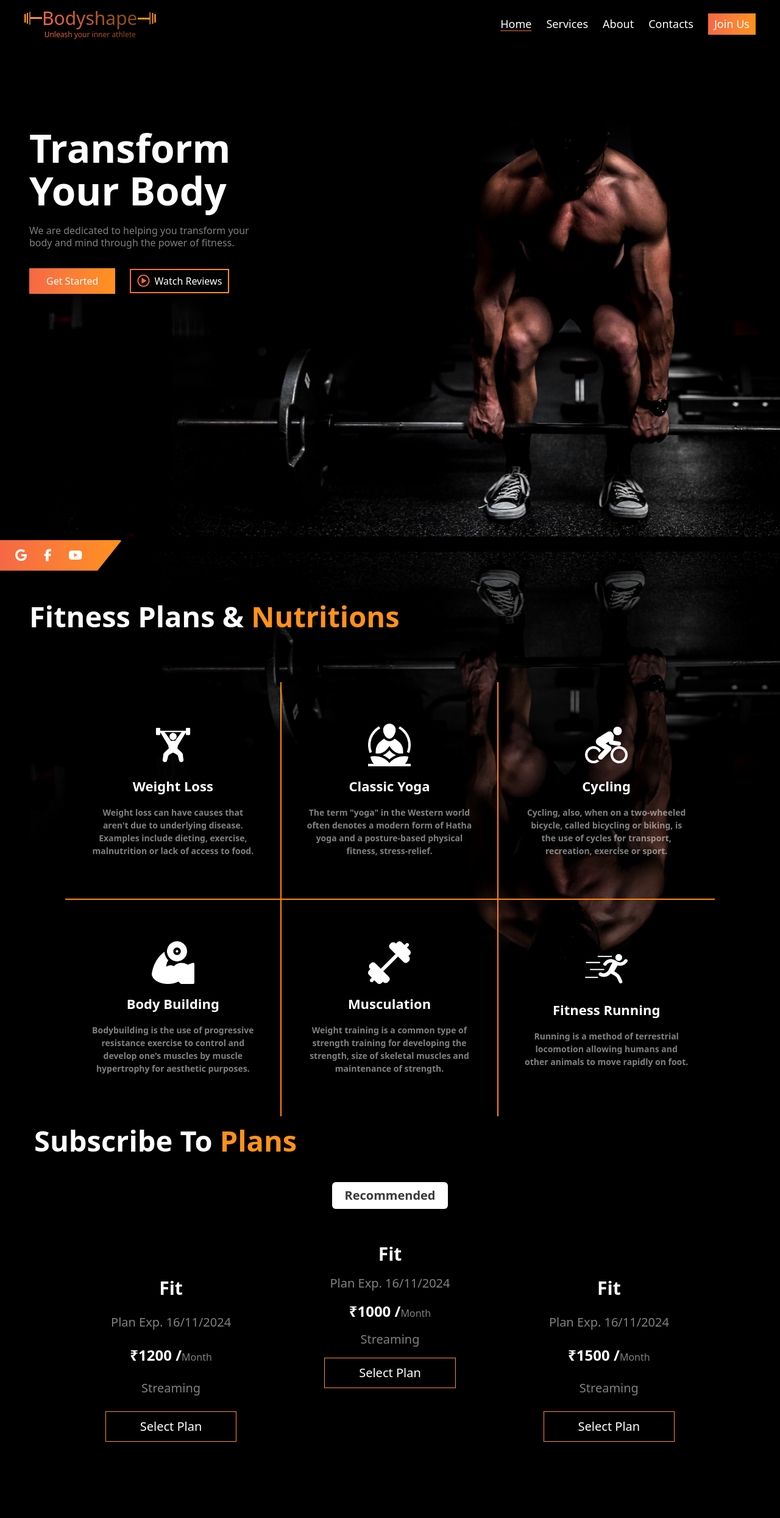
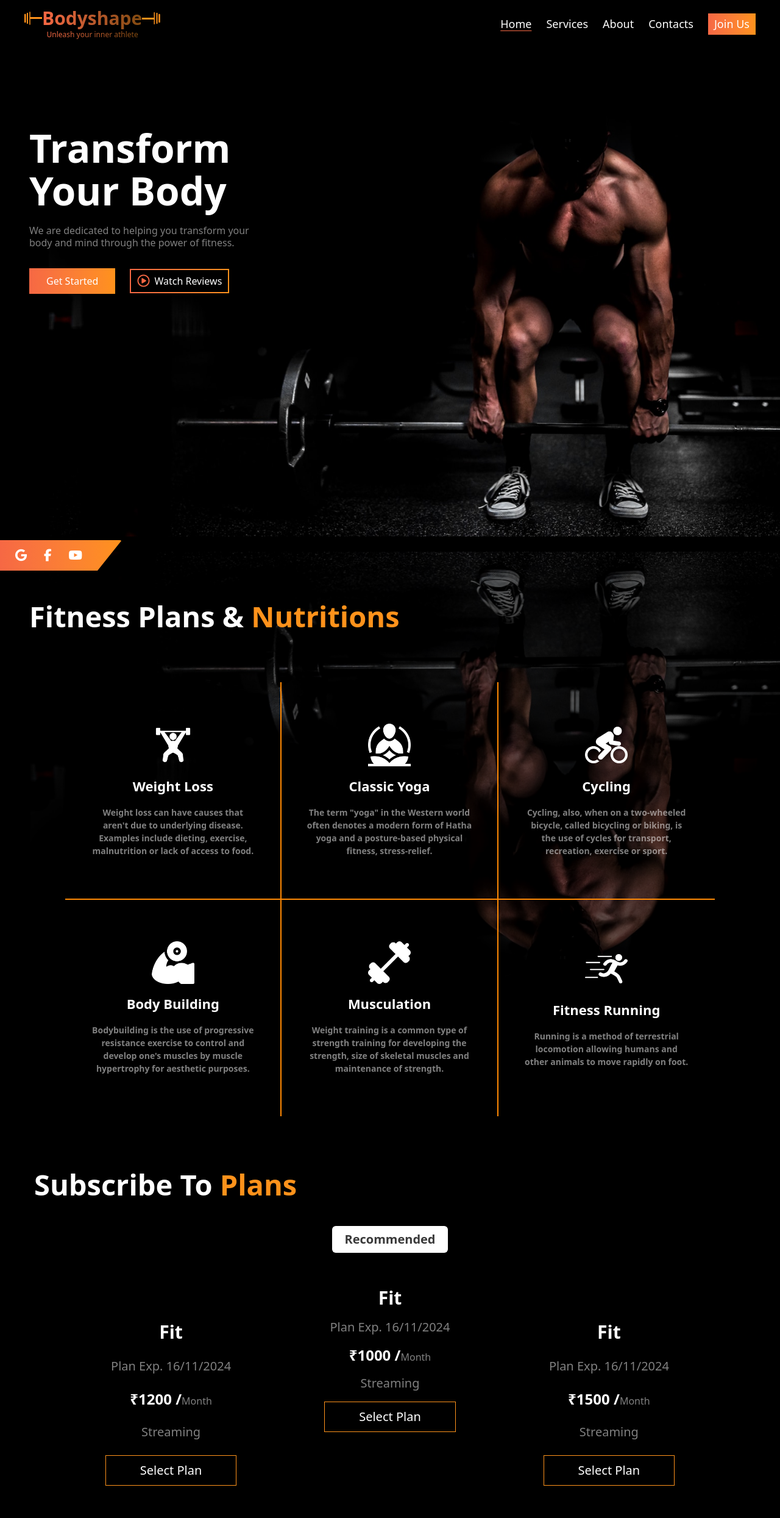
Before and after one commit to abapurbo/project-task-3, a plain HTML site: page index.html in a window 1280 px wide. Shown: the top 2490 px of the page at 61% size. Drawn offline with nearby package versions, Linux system fonts and the light colour scheme.

Commit message:
added my full web site responsive

```diff
--- a/index.html
+++ b/index.html
@@ -8,9 +8,6 @@
     <script src="https://cdn.jsdelivr.net/npm/@tailwindcss/browser@4"></script>
     <script src="https://kit.fontawesome.com/63834cfd01.js" crossorigin="anonymous"></script>
     <link rel="icon" type="image/x-icon" href="./images/bodyshop.jpg">
-    <style>
-
-    </style>
 </head>
 
 <body>
@@ -24,7 +21,7 @@
                         <div class="flex items-center  ">
                             <img src="./images/logo_left.png" alt="gym logo">
                             <h1
-                                class="bg-gradient-to-r from-[#F66844] to-[#FF921B80] font-semibo lg:text-3xl text-2xl bg-clip-text text-transparent">
+                                class="bg-gradient-to-r from-[#F66844] to-[#FF921B80] font-semibold lg:text-3xl text-2xl bg-clip-text text-transparent">
                                 Bodyshape</h1>
                             <img src="./images/logo_right.png" alt="gym logo">
                         </div>
@@ -176,7 +173,7 @@
 
         <!-- subscribe to plans section -->
         <section class=" bg-black">
-            <div class="max-w-[1400px] lg:py-14 py-10 mx-auto lg:px-14 px-8 md:mt-0  mt-18  ">
+            <div class="max-w-[1400px] lg:py-14 py-10 mx-auto lg:px-14 px-8 md:mt-0  lg:mt-18 mt-16 ">
                 <h1 class="md:text-[47px] text-[32px] text-center md:text-start text-white font-semibold">Subscribe To <span class="text-[#FF921B]">Plans</span>
                 </h1>
                 <div class="flex  justify-center items-center flex-col lg:gap-8  lg:mt-8  md:mt-8 mt-8">
@@ -239,7 +236,7 @@
                 <h1 class="md:text-[47px] text-[28px] text-white font-semibold">Why Join With <span class="text-[#FF921B]">Us?</span>
                 </h1>
 
-                <div class="md:mt-16 mt-10 md:w-[80%] w-[100%] mx-auto">
+                <div class="md:mt-16 mt-8 md:w-[80%] w-[100%] mx-auto">
                     <div class="flex md:justify-between md:flex-row justify-center space-y-10 items-center flex-col  w-[100%]">
                         <div>
                             <ul class="text-white list-disc marker:text-orange-500 md:space-y-4 space-y-2 font-semibold md:text-2xl">
```
